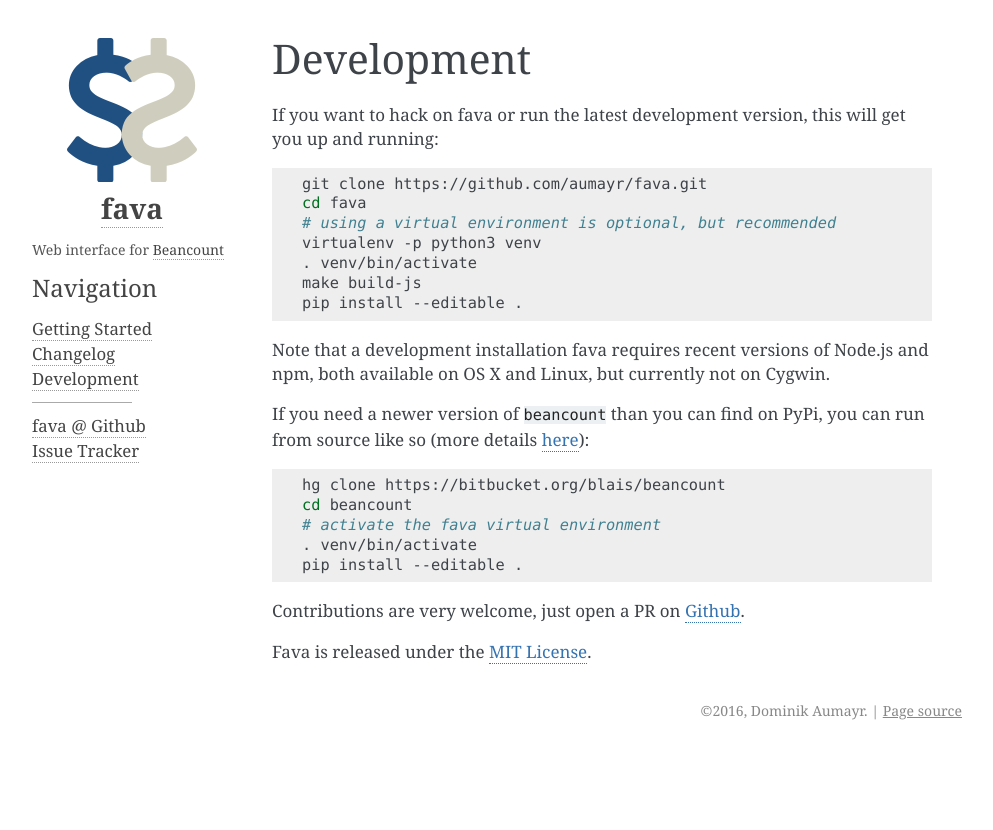
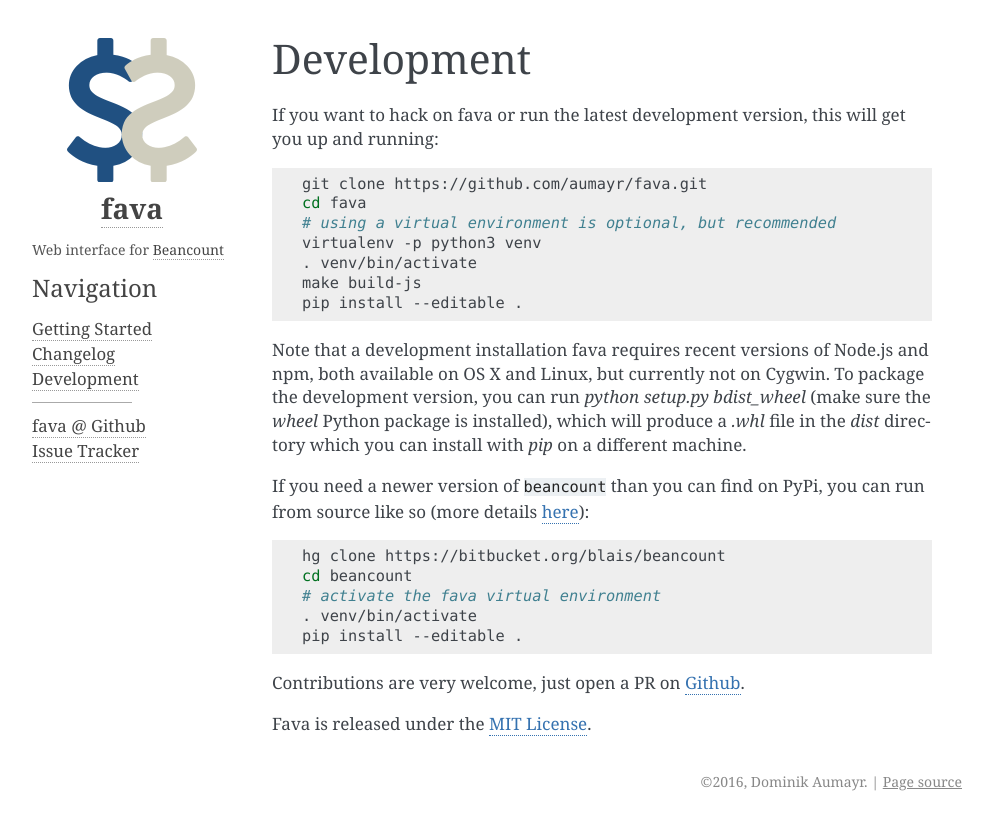
Before and after one commit to beancount/fava, a Sphinx documentation site: the page built from docs/development.rst, in a window 1280 px wide. Shown: the top 830 px of the page, without its empty margins (148-1141 px from the left). Built offline with Sphinx 7.4.7, drawn with Linux system fonts in a browser that asks for light colours.

Commit message:
docs: add note how to build wheels
ref #286

```diff
--- a/docs/development.rst
+++ b/docs/development.rst
@@ -16,6 +16,10 @@ get you up and running:
 
 Note that a development installation fava requires recent versions of Node.js and
 npm, both available on OS X and Linux, but currently not on Cygwin.
+To package the development version, you can run `python setup.py bdist_wheel`
+(make sure the `wheel` Python package is installed), which will produce a
+`.whl` file in the `dist` directory which you can install with `pip` on a
+different machine.
 
 If you need a newer version of ``beancount`` than you can find on PyPi, you can
 run from source like so (more details `here <http://furius.ca/beancount/doc/install>`__):
```
